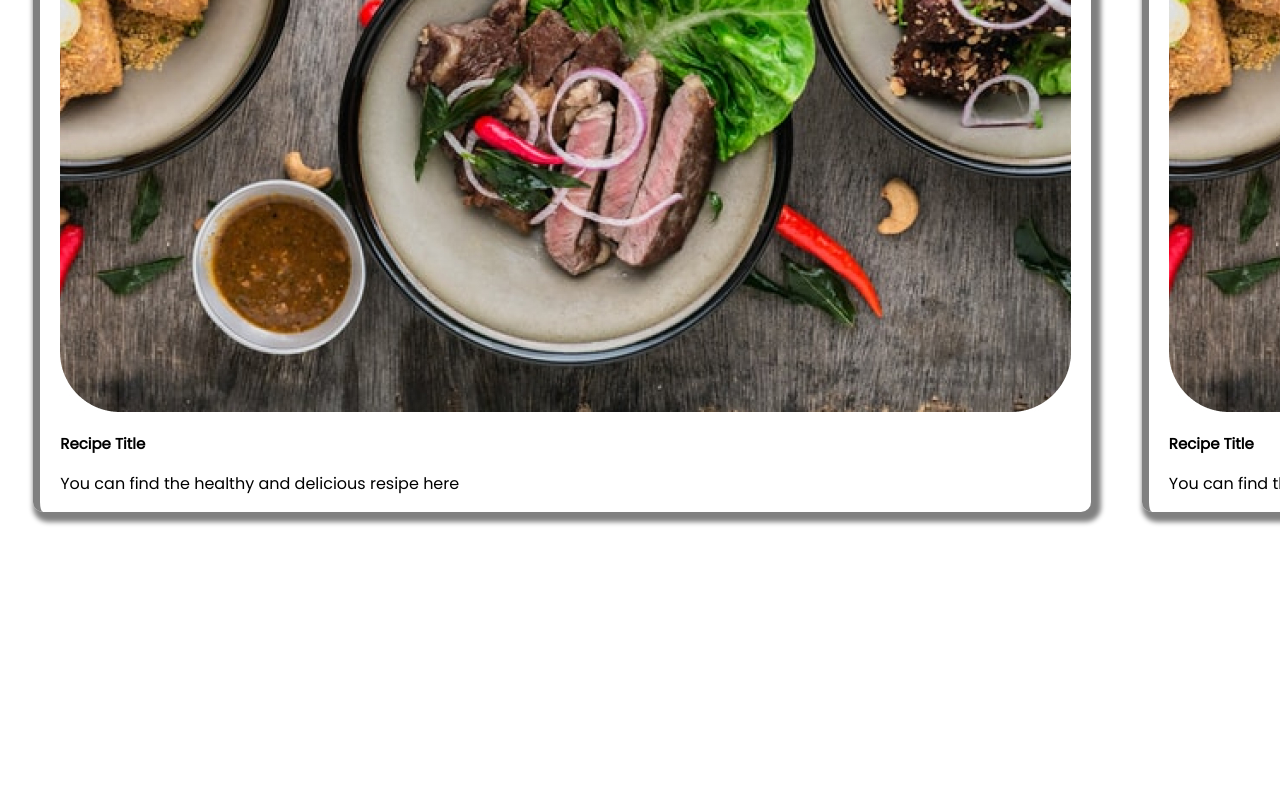
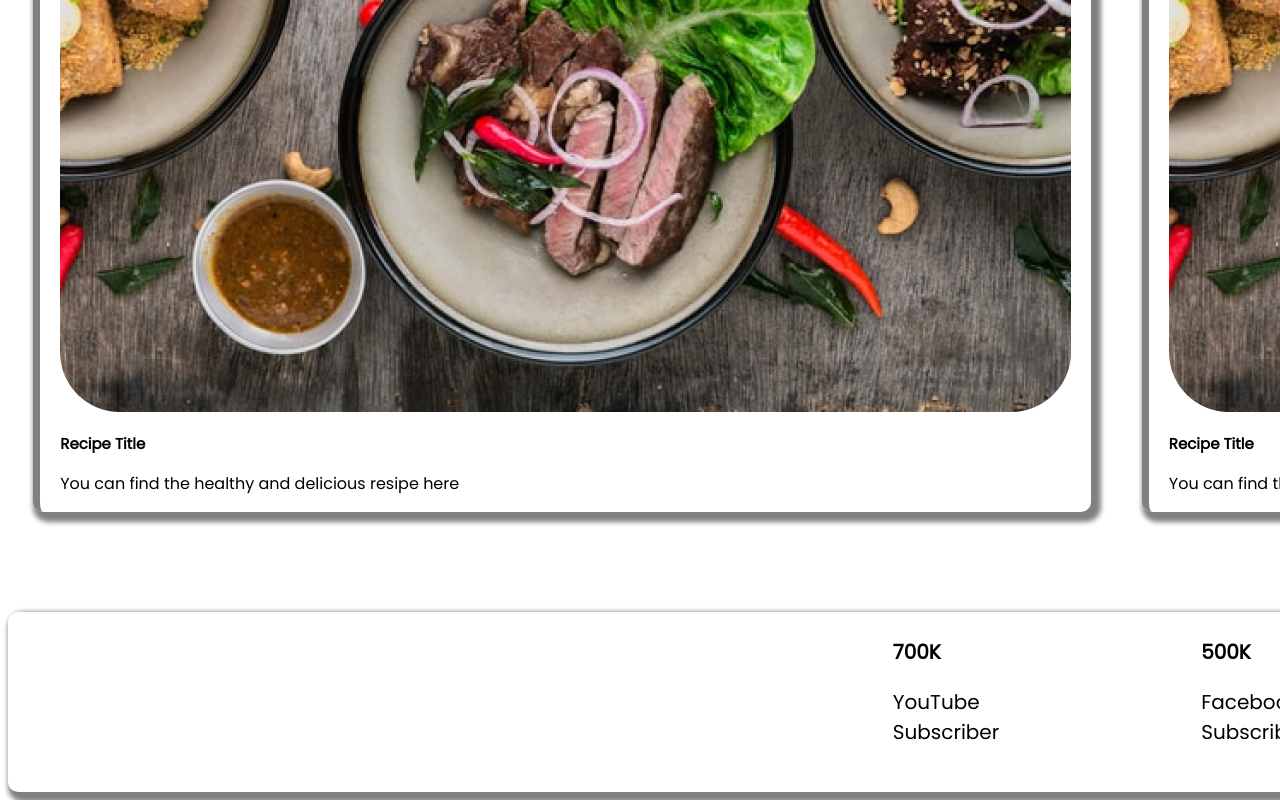
Before and after one commit to Raisa1389/eat-healthy-repos, a plain HTML site: page index.html in a window 1280 px wide. Shown: the part 1349-2149 px from the top of the page. Before the commit the page ends 1961 px from the top, so only its background shows below. Drawn offline with Linux system fonts and the light colour scheme.

Commit message:
text-added

```diff
--- a/index.html
+++ b/index.html
@@ -54,6 +54,23 @@
 
         </div>
     </section>
+    <section>
+        <div class="card1">
+            <div class="youtube">
+                <b>700K</b>
+                <p>YouTube Subscriber</p>
+            </div>
+            <div class="youtube">
+                <b>500K</b>
+                <p>Facebook Subscriber</p>
+            </div>
+            <div class="youtube">
+                <b>200K</b>
+                <p>Instagram Subscriber</p>
+            </div>
+        </div>
+
+    </section>
 </body>
 
 
--- a/style.css
+++ b/style.css
@@ -27,7 +27,7 @@ h2 {
 }
 
 .half-width img {
-    width: 20%;
+    width: 50%;
     display: flex;
 }
 
@@ -53,7 +53,7 @@ h2 {
 
 .half-width {
     width: 40%;
-    padding-left: 2%;
+    padding-left: 4%;
 }
 
 .half-width img {
@@ -98,3 +98,34 @@ h2 {
     border-left: 7px solid gray;
     text-align: left;
 }
+
+.card1 {
+    display: flex;
+    border-radius: 10px;
+    background-position: center;
+    font-size: 20px;
+    width: 100px;
+    height: auto;
+    padding-left: 70%;
+    padding-right: 70%;
+    padding-top: 2%;
+    padding-bottom: 2%;
+    box-shadow: 5px 5px 5px 5px gray;
+
+}
+
+.youtube {
+    text-align: left;
+    padding-right: 200px;
+    margin-right: 2%;
+}
+
+.facebook {
+    text-align: center;
+}
+
+.instagram {
+    text-align: right;
+    padding-left: 200px;
+    margin-left: 2%;
+}
```
